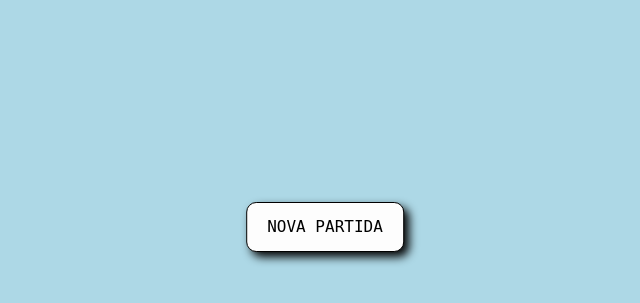
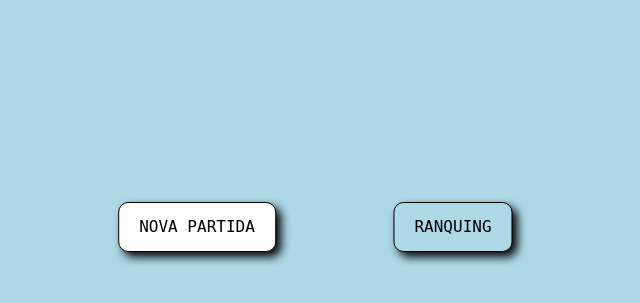
Before and after one commit to arnauramos/SquareClicker, a PHP site: page /formaction.php in a window 1280 px wide. Shown: the part 173-476 px from the top of the page, without its empty margins (315-955 px from the left). Run offline with PHP 8.4, Linux system fonts and the light colour scheme; data that the repository does not hold is empty.

Commit message:
Style + Ranquing + Formaction

```diff
--- a/formaction.php
+++ b/formaction.php
@@ -43,7 +43,8 @@ $conn->close();
     <!--Et comunica que la teva puntuació s'ha enviat correctament -->
     <?php echo $missatge04 ?>
     <!-- Comença una nova partida-->
-    <input id="button2" type="button" value="NOVA PARTIDA" onclick="window.open('index.php','_self')"/>
+    <button id="button2" onclick="window.open('index.php','_self')";>NOVA PARTIDA</button>
+    <button id="ranquing2" onclick="window.open('ranquing.php','_self')">RANQUING</button>
   </div>
 </body>
 </html>
--- a/ranquing.php
+++ b/ranquing.php
@@ -46,4 +46,5 @@ while($row = mysqli_fetch_array($result)){
 mysqli_close($conn); ?>
 
 </table>
+    <button id="button3" onclick="window.open('index.php','_self')";>NOVA PARTIDA</button>
 </body>
--- a/style.css
+++ b/style.css
@@ -156,12 +156,33 @@ div#x2{
   box-shadow: 0px 0px 5px 1px white;
 }
 
-input#button2{
+#button2{
   display: block;
   position: absolute;
   transform: translate(-50%, -50%);
   top: 50vh;
-  left: 50vw;
+  left: 40vw;
+  z-index: 600;
+  font-size: 1rem;
+  line-height: 1.25rem;
+  padding: 10px 20px;
+  min-width: 50px;
+  min-height: 50px;
+  cursor: pointer;
+  border: 1px solid black;
+  background-color: #fdfdfd;
+  outline: none;
+  box-shadow: 5px 5px 10px #030303;
+  transition: all 300ms ease;
+  border-radius: 10px;
+  font-family: monospace;
+}
+#button3{
+  display: block;
+  position: absolute;
+  transform: translate(-50%, -50%);
+  top: 50vh;
+  left: 40vw;
   z-index: 600;
   font-size: 1rem;
   line-height: 1.25rem;
@@ -178,9 +199,39 @@ input#button2{
   font-family: monospace;
 }
 
-input#button2:active{box-shadow: 2px 2px 0px #030303;
-top:calc(50% + 3px);
-left:calc(50% + 3px);}
+#ranquing2{
+  display: block;
+  position: absolute;
+  transform: translate(-50%, -50%);
+  top: 50vh;
+  left: 60vw;
+  z-index: 600;
+  font-size: 1rem;
+  line-height: 1.25rem;
+  padding: 10px 20px;
+  min-width: 50px;
+  min-height: 50px;
+  cursor: pointer;
+  border: 1px solid black;
+  background-color: #ADD8E6;
+  outline: none;
+  box-shadow: 5px 5px 10px #030303;
+  transition: all 300ms ease;
+  border-radius: 10px;
+  font-family: monospace;
+}
+
+#button2:active{box-shadow: 2px 2px 0px #030303;
+top:calc(50vh + 3px);
+left:calc(40vw + 3px);}
+
+#button3:active{box-shadow: 2px 2px 0px #030303;
+top:calc(50vh + 3px);
+left:calc(40vw + 3px);}
+
+#ranquing2:active{box-shadow: 2px 2px 0px #030303;
+top:calc(50vh + 3px);
+left:calc(60vw + 3px);}
 
 div#postmissatges{
   display: block;
```
